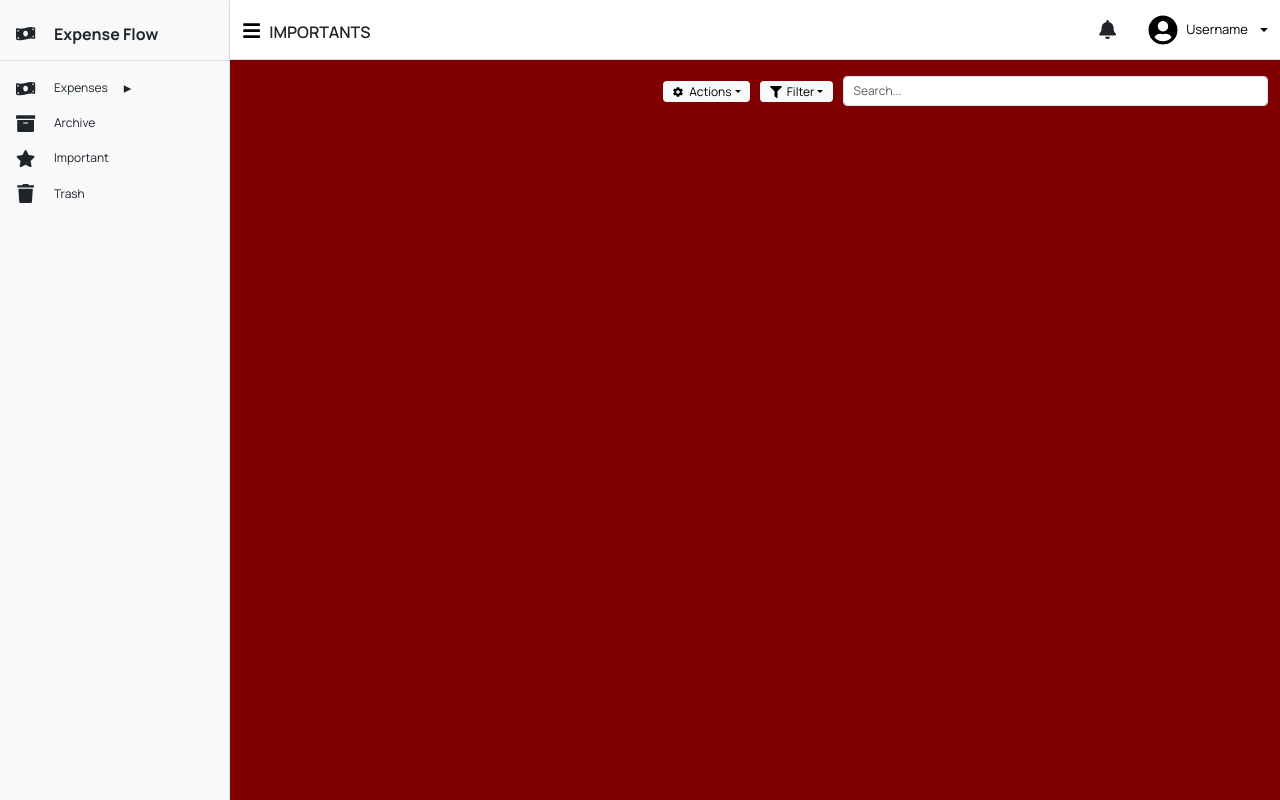
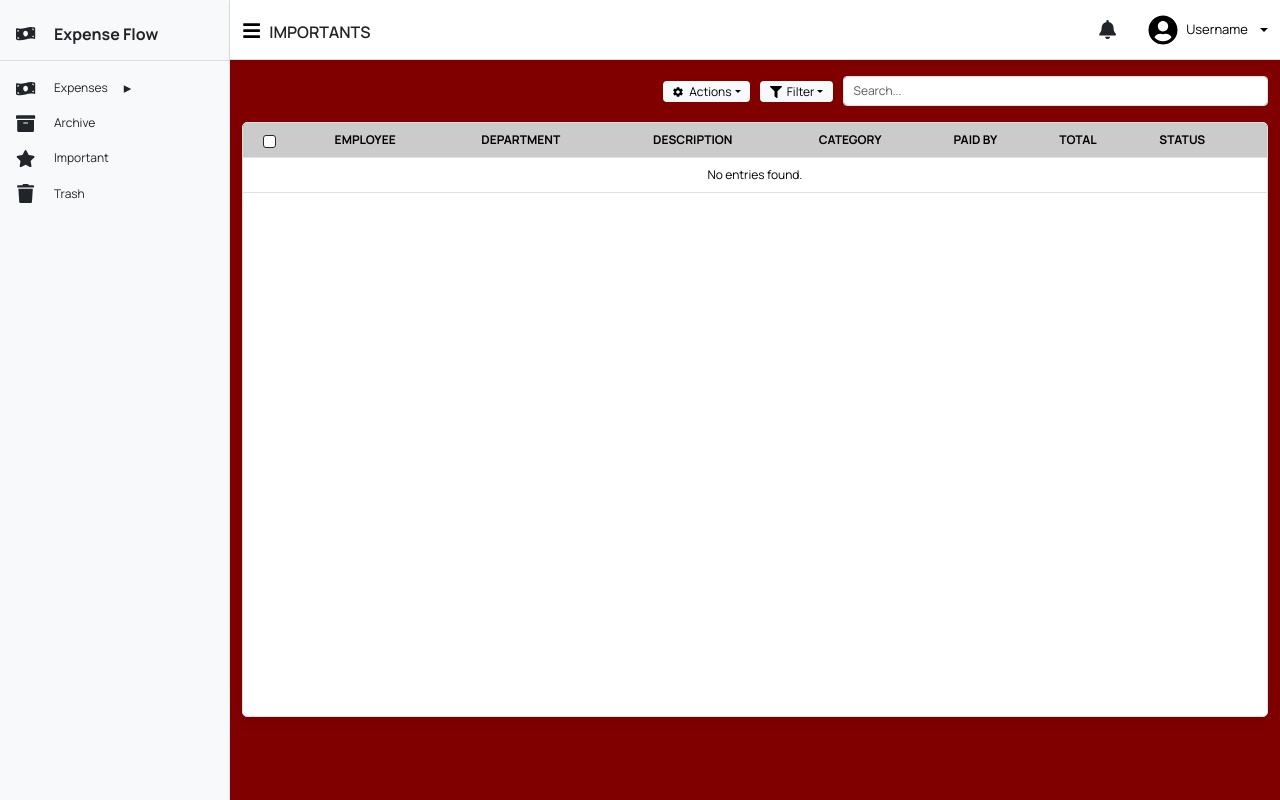
Before and after one commit to RaymondJAT/BudgetMonitoringTL, a React (Vite) app in the folder BudgetMonitoringTL/: page /important in a window 1280 px wide. Built offline with nearby package versions, Linux system fonts and the light colour scheme.

Commit message:
[FIX] Important page, Expenses page, Data table, actions

```diff
--- a/BudgetMonitoringTL/src/components/DataTable.jsx
+++ b/BudgetMonitoringTL/src/components/DataTable.jsx
@@ -3,7 +3,14 @@ import { Table, Form, Container, Dropdown } from "react-bootstrap";
 import { GoKebabHorizontal } from "react-icons/go";
 import { meatballActions } from "../mock-data/meatballActions";
 
-const DataTable = ({ data, columns, onRowClick, onDelete, onArchive }) => {
+const DataTable = ({
+  data,
+  columns,
+  onRowClick,
+  onDelete,
+  onArchive,
+  onToggleImportant,
+}) => {
   const [selectedRows, setSelectedRows] = useState({});
   const [allSelected, setAllSelected] = useState(false);
   const [openDropdownIndex, setOpenDropdownIndex] = useState(false);
@@ -39,7 +46,11 @@ const DataTable = ({ data, columns, onRowClick, onDelete, onArchive }) => {
     }
   };
 
-  const meatballItems = meatballActions({ onDelete: handleDelete, onArchive });
+  const meatballItems = meatballActions({
+    onDelete: handleDelete,
+    onArchive,
+    onToggleImportant,
+  });
 
   return (
     <Container fluid>
--- a/BudgetMonitoringTL/src/mock-data/meatballActions.js
+++ b/BudgetMonitoringTL/src/mock-data/meatballActions.js
@@ -1,6 +1,6 @@
 import Swal from "sweetalert2";
 
-export const meatballActions = ({ onDelete, onArchive }) => [
+export const meatballActions = ({ onDelete, onArchive, onToggleImportant }) => [
   {
     label: "Delete",
     onClick: (entry) => {
@@ -45,7 +45,18 @@ export const meatballActions = ({ onDelete, onArchive }) => [
   },
   {
     label: "Mark as Important",
-    onClick: (entry) => console.log("Mark", entry),
+    onClick: (entry) => {
+      const isNowImportant = !entry.important;
+      onToggleImportant({ ...entry, important: isNowImportant });
+
+      Swal.fire({
+        icon: "success",
+        title: isNowImportant ? "Marked as Important" : "Unmarked as Important",
+        text: `This entry has been ${
+          isNowImportant ? "marked" : "unmarked"
+        } as important.`,
+      });
+    },
   },
   {
     label: "Change Status",
--- a/BudgetMonitoringTL/src/pages/Expenses.jsx
+++ b/BudgetMonitoringTL/src/pages/Expenses.jsx
@@ -10,6 +10,7 @@ import ExpenseReport from "../components/ExpenseReport";
 const LOCAL_KEY_ACTIVE = "expensesData";
 const LOCAL_KEY_TRASH = "trashData";
 const LOCAL_KEY_ARCHIVE = "archiveData";
+const LOCAL_KEY_IMPORTANT = "importantData";
 
 const Expenses = () => {
   const [searchValue, setSearchValue] = useState("");
@@ -47,10 +48,20 @@ const Expenses = () => {
         archiveData = [];
       }
 
+      const storedImportant = localStorage.getItem(LOCAL_KEY_IMPORTANT);
+      let importantData = [];
+
+      try {
+        importantData = JSON.parse(storedImportant) || [];
+      } catch {
+        importantData = [];
+      }
+
       const filteredMockData = mockData.filter(
         (item) =>
           !trashData.find((trash) => trash.id === item.id) &&
-          !archiveData.find((archived) => archived.id === item.id)
+          !archiveData.find((archived) => archived.id === item.id) &&
+          !importantData.find((important) => important.id === item.id)
       );
 
       setTableData(filteredMockData);
@@ -111,6 +122,22 @@ const Expenses = () => {
       console.error("Failed to archive entry:", error);
     }
   };
+  // important logic
+  const handleToggleImportant = async (entryToImportant) => {
+    const updatedData = tableData.filter((e) => e.id !== entryToImportant.id);
+    setTableData(updatedData);
+
+    const currentImportant =
+      JSON.parse(localStorage.getItem(LOCAL_KEY_IMPORTANT)) || [];
+
+    const newImportant = currentImportant.some(
+      (item) => item.id === entryToImportant.id
+    )
+      ? currentImportant
+      : [...currentImportant, entryToImportant];
+
+    localStorage.setItem(LOCAL_KEY_IMPORTANT, JSON.stringify(newImportant));
+  };
 
   return (
     <div>
@@ -122,6 +149,7 @@ const Expenses = () => {
         onRowClick={handleRowClick}
         onDelete={handleDelete}
         onArchive={handleArchive}
+        onToggleImportant={handleToggleImportant}
       />
       <div style={{ display: "none" }}>
         <ExpenseReport />
--- a/BudgetMonitoringTL/src/pages/Important.jsx
+++ b/BudgetMonitoringTL/src/pages/Important.jsx
@@ -3,10 +3,83 @@ import { useNavigate } from "react-router-dom";
 import EntryStates from "../components/EntryStates";
 import ToolBar from "../components/ToolBar";
 
+const LOCAL_KEY_ACTIVE = "expensesData";
+const LOCAL_KEY_IMPORTANT = "importantData";
+const LOCAL_KEY_TRASH = "trashData";
+
 const Important = () => {
+  const [searchValue, setSearchValue] = useState("");
+  const [importantItems, setImportantItems] = useState([]);
+  const navigate = useNavigate();
+
+  // Load from localStorage
+  useEffect(() => {
+    const storedImportant =
+      JSON.parse(localStorage.getItem(LOCAL_KEY_IMPORTANT)) || [];
+    setImportantItems(storedImportant);
+  }, []);
+
+  const handleRestore = (entryToRestore) => {
+    // Remove from important
+    const updatedImportant = importantItems.filter(
+      (item) => item.id !== entryToRestore.id
+    );
+    setImportantItems(updatedImportant);
+    localStorage.setItem(LOCAL_KEY_IMPORTANT, JSON.stringify(updatedImportant));
+
+    // Add to active
+    const currentActive =
+      JSON.parse(localStorage.getItem(LOCAL_KEY_ACTIVE)) || [];
+    const newActive = [...currentActive, entryToRestore];
+    localStorage.setItem(LOCAL_KEY_ACTIVE, JSON.stringify(newActive));
+  };
+
+  const handleDelete = (entryToDelete) => {
+    const updatedImportant = importantItems.filter(
+      (item) => item.id !== entryToDelete.id
+    );
+    setImportantItems(updatedImportant);
+    localStorage.setItem(LOCAL_KEY_IMPORTANT, JSON.stringify(updatedImportant));
+
+    const currentTrash =
+      JSON.parse(localStorage.getItem(LOCAL_KEY_TRASH)) || [];
+    const newTrash = [...currentTrash, entryToDelete];
+    localStorage.setItem(LOCAL_KEY_TRASH, JSON.stringify(newTrash));
+  };
+
+  const handleRowClick = (entry) => {
+    navigate("/approval-form", { state: entry });
+  };
+
+  const importantColumns = [
+    { header: "Employee", accessor: "employee" },
+    { header: "Department", accessor: "department" },
+    { header: "Description", accessor: "description" },
+    { header: "Category", accessor: "category" },
+    { header: "Paid By", accessor: "paidBy" },
+    { header: "Total", accessor: "total" },
+    { header: "Status", accessor: "status" },
+  ];
+
+  const filteredItems = importantItems.filter((item) =>
+    Object.values(item).some((value) =>
+      String(value).toLowerCase().includes(searchValue.toLowerCase())
+    )
+  );
+
   return (
     <div>
-      <ToolBar />
+      <ToolBar searchValue={searchValue} onSearchChange={setSearchValue} />
+      <EntryStates
+        columns={importantColumns}
+        items={filteredItems}
+        setItems={setImportantItems}
+        onRowClick={handleRowClick}
+        showRestore={true}
+        showDelete={true}
+        onRestore={handleRestore}
+        onDelete={handleDelete}
+      />
     </div>
   );
 };
```
